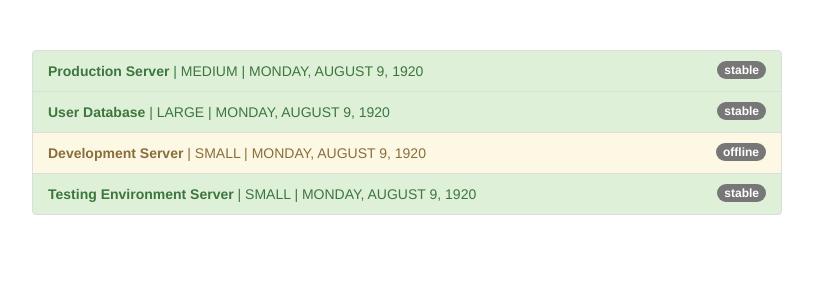
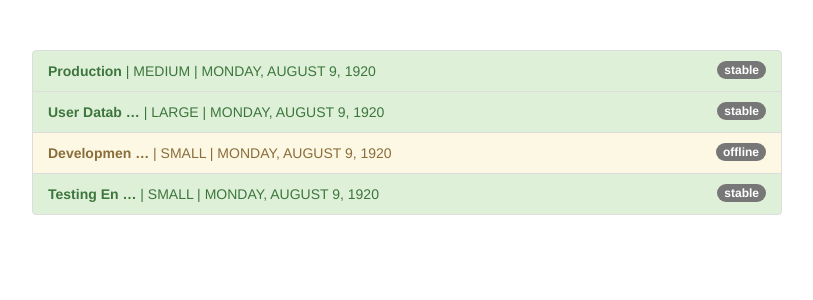
Before and after one commit to hereticsun/udemy-ng4-pipes, an Angular app: page / in a window 1280 px wide. Shown: the top 300 px of the page, without its empty margins (233-1046 px from the left). Built offline with nearby package versions, Linux system fonts and the light colour scheme.

Commit message:
226: Creating a custom pipe
Signed-off-by: Azlan Cuttilan <azlan@bynd.com>

```diff
--- a/src/app/app.component.html
+++ b/src/app/app.component.html
@@ -10,7 +10,7 @@
             class="badge">
             {{ server.status }}
           </span>
-          <strong>{{ server.name }}</strong> |
+          <strong>{{ server.name | shorten }}</strong> |
           {{ server.instanceType| uppercase }} |
           {{ server.started | date:'fullDate' | uppercase }}
         </li>
--- a/src/app/app.component.ts
+++ b/src/app/app.component.ts
@@ -9,7 +9,7 @@ export class AppComponent {
   servers = [
     {
       instanceType: 'medium',
-      name: 'Production Server',
+      name: 'Production',
       status: 'stable',
       started: new Date(15, 1, 2017)
     },
--- a/src/app/app.module.ts
+++ b/src/app/app.module.ts
@@ -5,9 +5,12 @@ import { HttpModule } from '@angular/http';
 
 import { AppComponent } from './app.component';
 
+import { ShortenPipe } from './shorten.pipe';
+
 @NgModule({
   declarations: [
-    AppComponent
+    AppComponent,
+    ShortenPipe
   ],
   imports: [
     BrowserModule,
--- /dev/null
+++ b/src/app/shorten.pipe.ts
@@ -0,0 +1,15 @@
+import { Pipe, PipeTransform } from '@angular/core';
+
+@Pipe({
+  name: 'shorten'
+})
+
+export class ShortenPipe implements PipeTransform {
+  transform(value: any) {
+    if (value.length > 10) {
+      return value.substr(0, 10) + ' …';
+    }
+
+    return value;
+  }
+}
```
